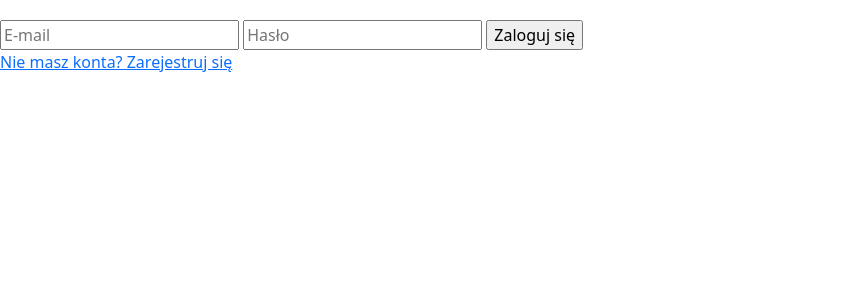
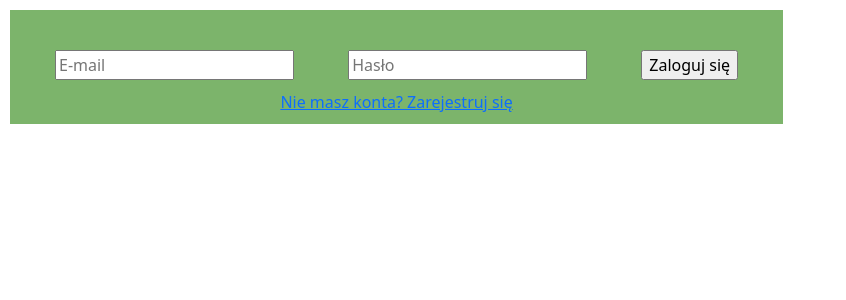
Before and after one commit to ZMejer/mood-tracker, a Django app: template project/templates/login.html in a window 1280 px wide. Shown: the part 24-324 px from the top of the page, without its empty margins (0-846 px from the left). Run offline with Django 4.2, Linux system fonts and the light colour scheme; the template is opened without the code that fills it, so the values that code supplies are empty.

Commit message:
style reg and log form

```diff
--- a/project/static/style.css
+++ b/project/static/style.css
@@ -41,3 +41,20 @@ input[type="radio"]{
 body {
     font-size:21px;
 }
+
+#register, #login{
+    background-color: #7cb46b;
+    color: white;
+    border: none;
+    padding: 10px 20px;
+    text-align: center;
+    text-decoration: none;
+    display: inline-block;
+    font-size: 16px;
+    margin: 10px 10px;
+    cursor: pointer;
+}
+
+#register input, #login input {
+  margin: 10px 25px;
+}
--- a/project/templates/login.html
+++ b/project/templates/login.html
@@ -21,7 +21,7 @@
           <input type="submit" value="Zaloguj się"/>
         </form>
         <a href="register">
-          <div id="register">
+          <div id="registerask">
              Nie masz konta? Zarejestruj się
           </div>
         </a>
```
Also changed, not shown: project/app/migrations/0008_alter_name_address.py (added).
